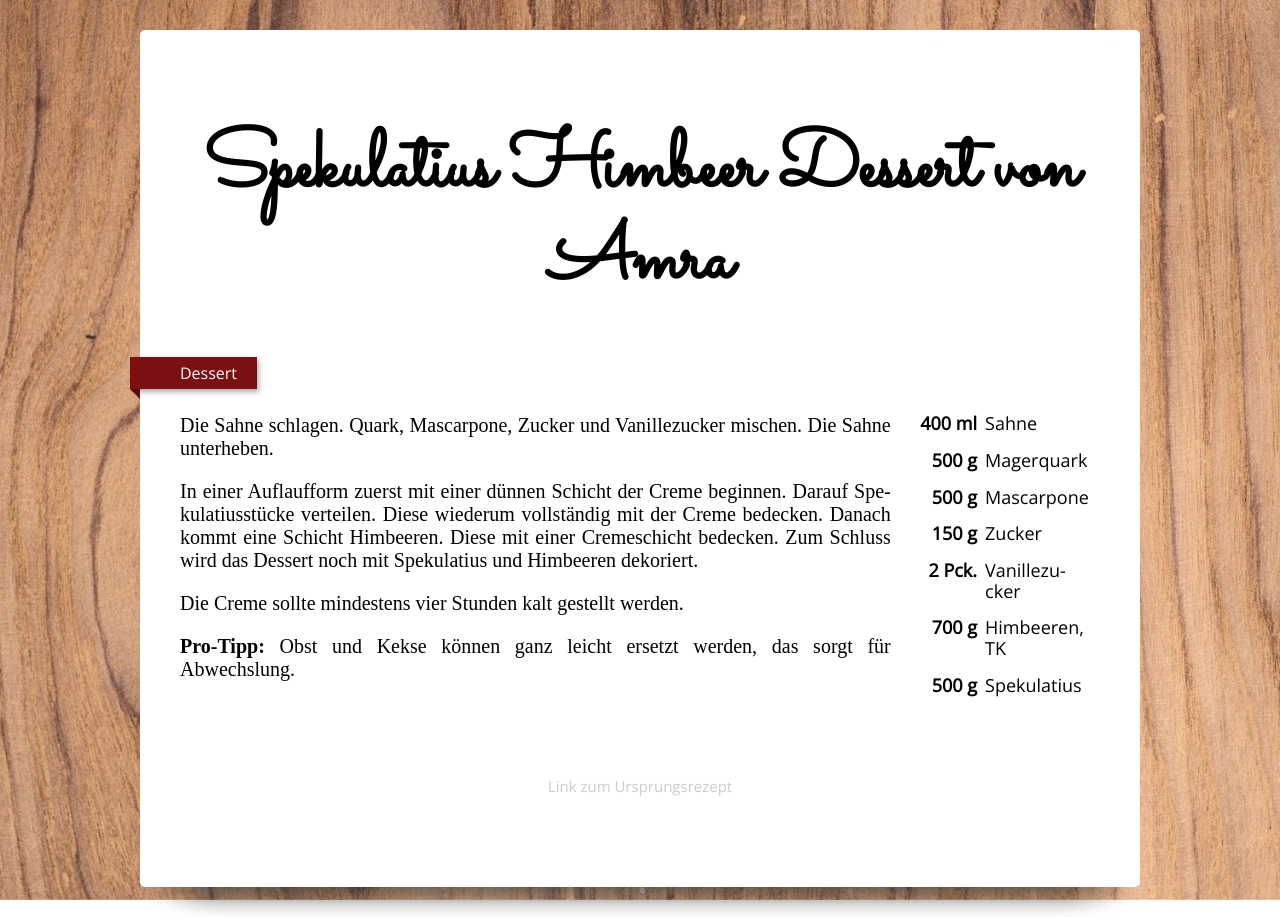
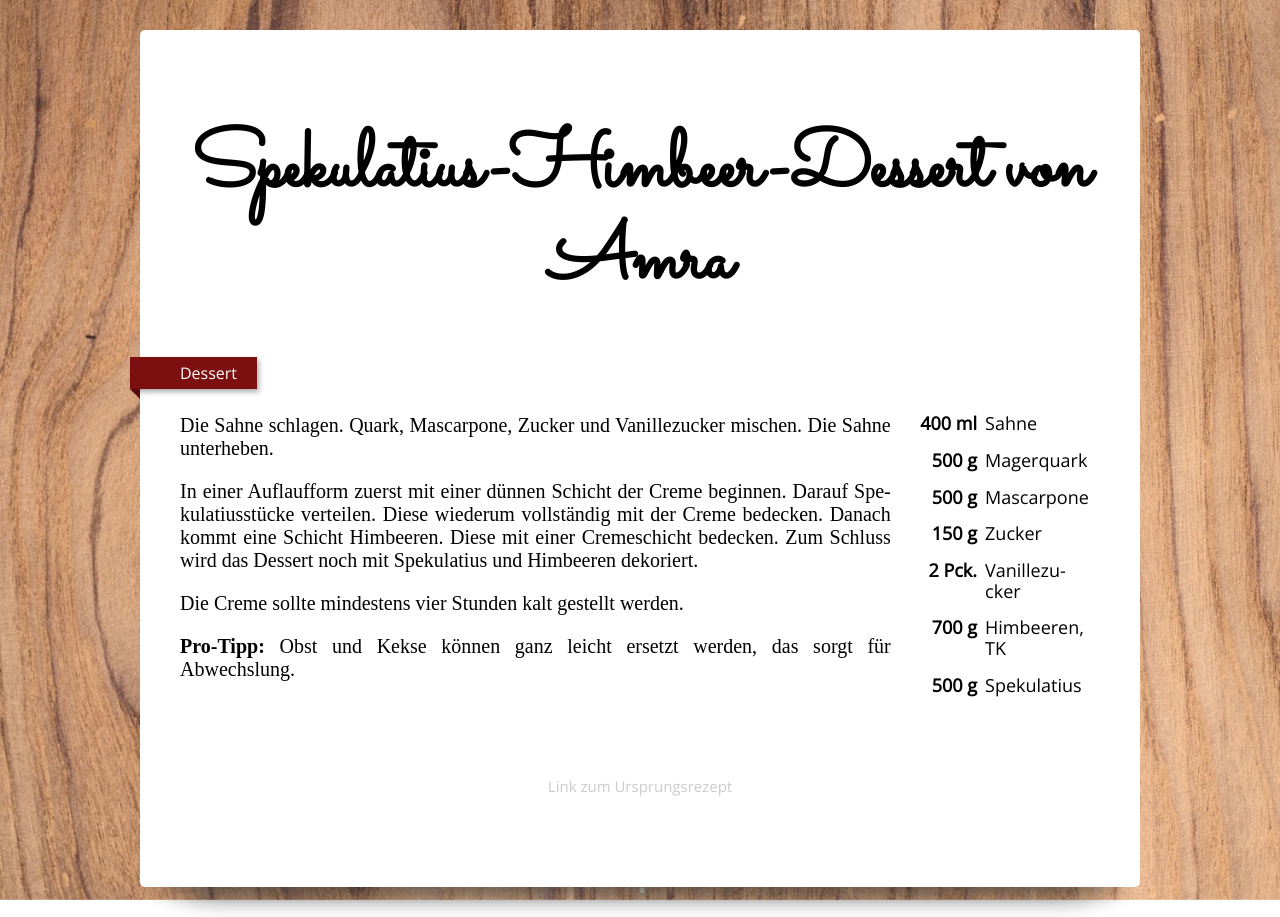
Before and after one commit to konstantinkobs/rezepte, a Jekyll site: the page built from _rezepte/spekulatius-himbeer-dessert-von-amra.md, in a window 1280 px wide. Built offline with Jekyll 4.4.1, drawn with Linux system fonts in a browser that asks for light colours; some web fonts are replaced.

```diff
--- a/_rezepte/spekulatius-himbeer-dessert-von-amra.md
+++ b/_rezepte/spekulatius-himbeer-dessert-von-amra.md
@@ -1,6 +1,6 @@
 ---
 published: true
-name: Spekulatius Himbeer Dessert von Amra
+name: Spekulatius-Himbeer-Dessert von Amra
 tags:
   - Dessert
 link: >-
```
